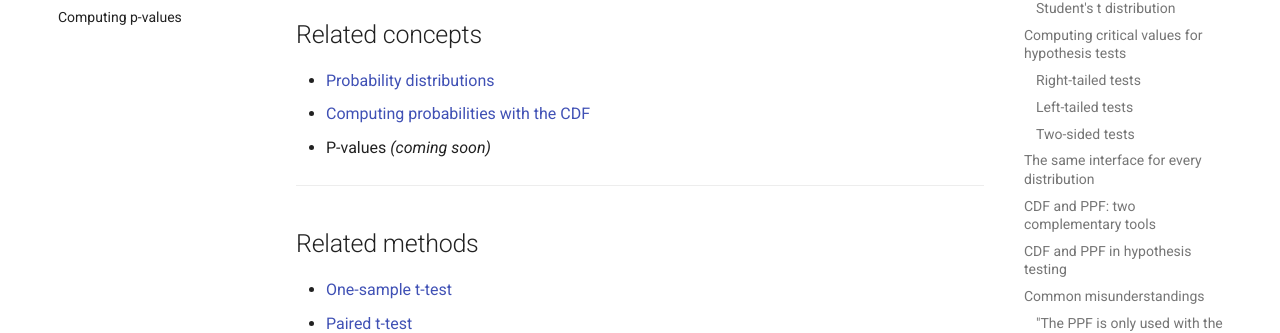
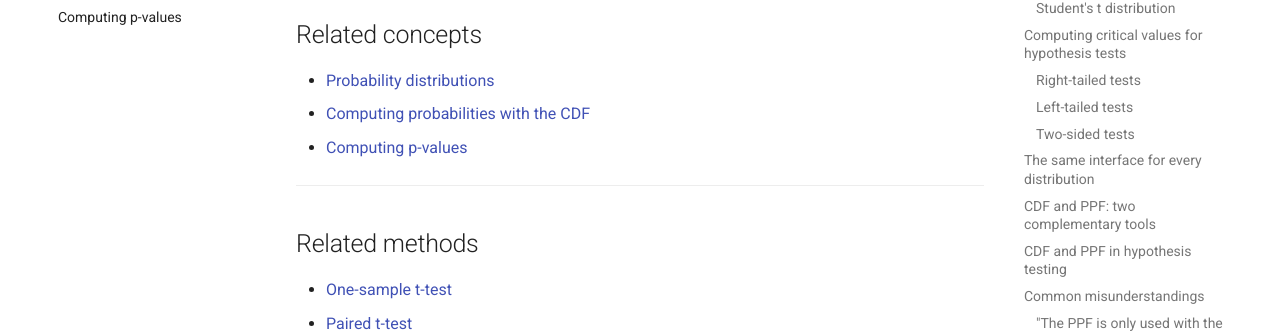
Before and after one commit to ironhack-edu/StatNavigator, an MkDocs documentation site: the page built from docs/concepts/computing-critical-values-with-ppf.md, in a window 1280 px wide and 900 px high, scrolled down 10478 px. Shown: the part 361-694 px from the top of the window. Built offline with MkDocs 1.6.1 and Material for MkDocs 9.7.7, drawn with Linux system fonts in a browser that asks for light colours.

Commit message:
Added cross-reference to p-values section in the PPF document

```diff
--- a/docs/concepts/computing-critical-values-with-ppf.md
+++ b/docs/concepts/computing-critical-values-with-ppf.md
@@ -528,7 +528,7 @@ The next chapter answers these questions.
 
 - [Probability distributions](probability-distributions.md)
 - [Computing probabilities with the CDF](computing-probabilities-with-cdf.md)
-- P-values *(coming soon)*
+- [Computing p-values](computing-p-values.md)
 
 ---
 
```
